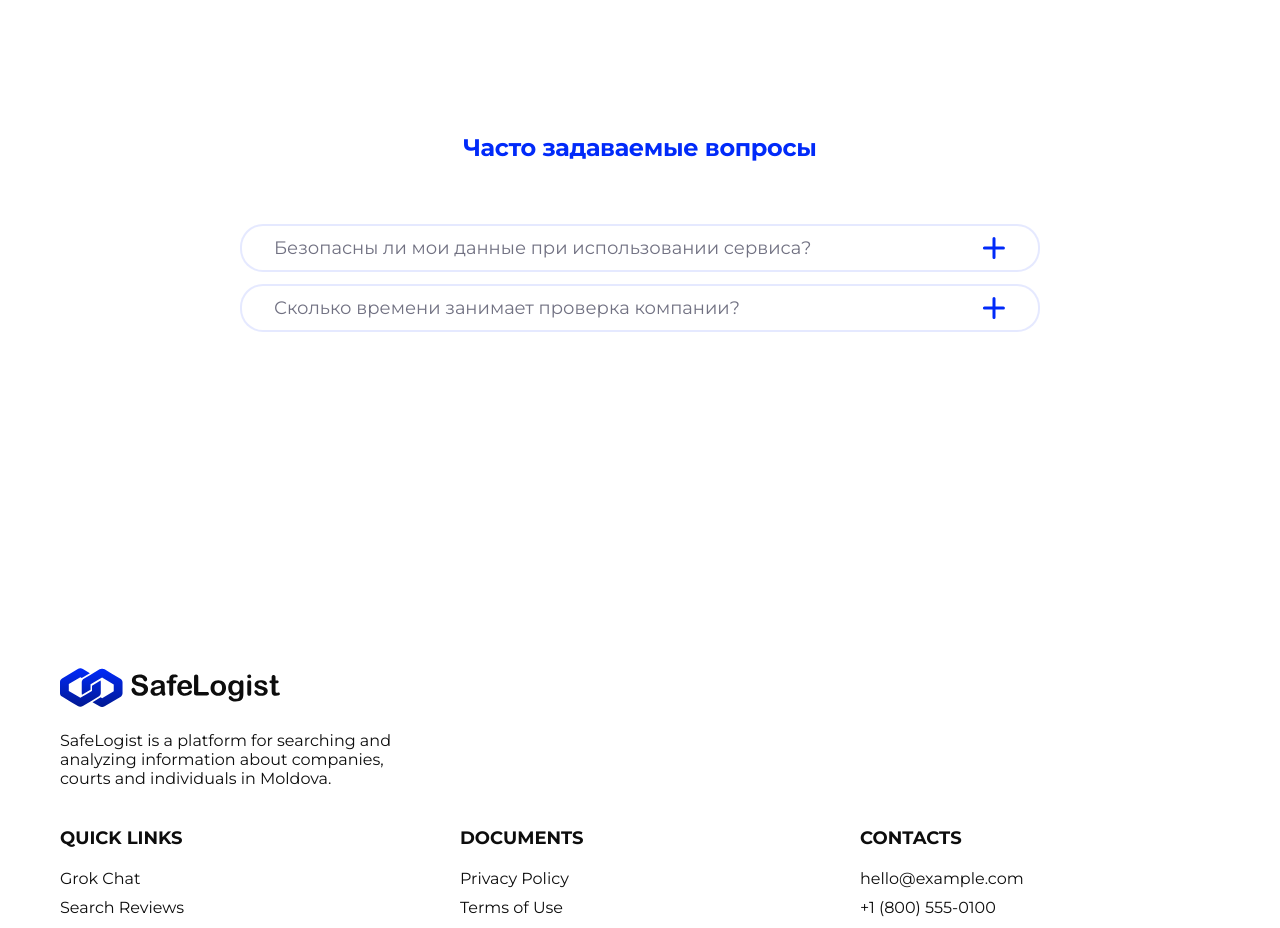
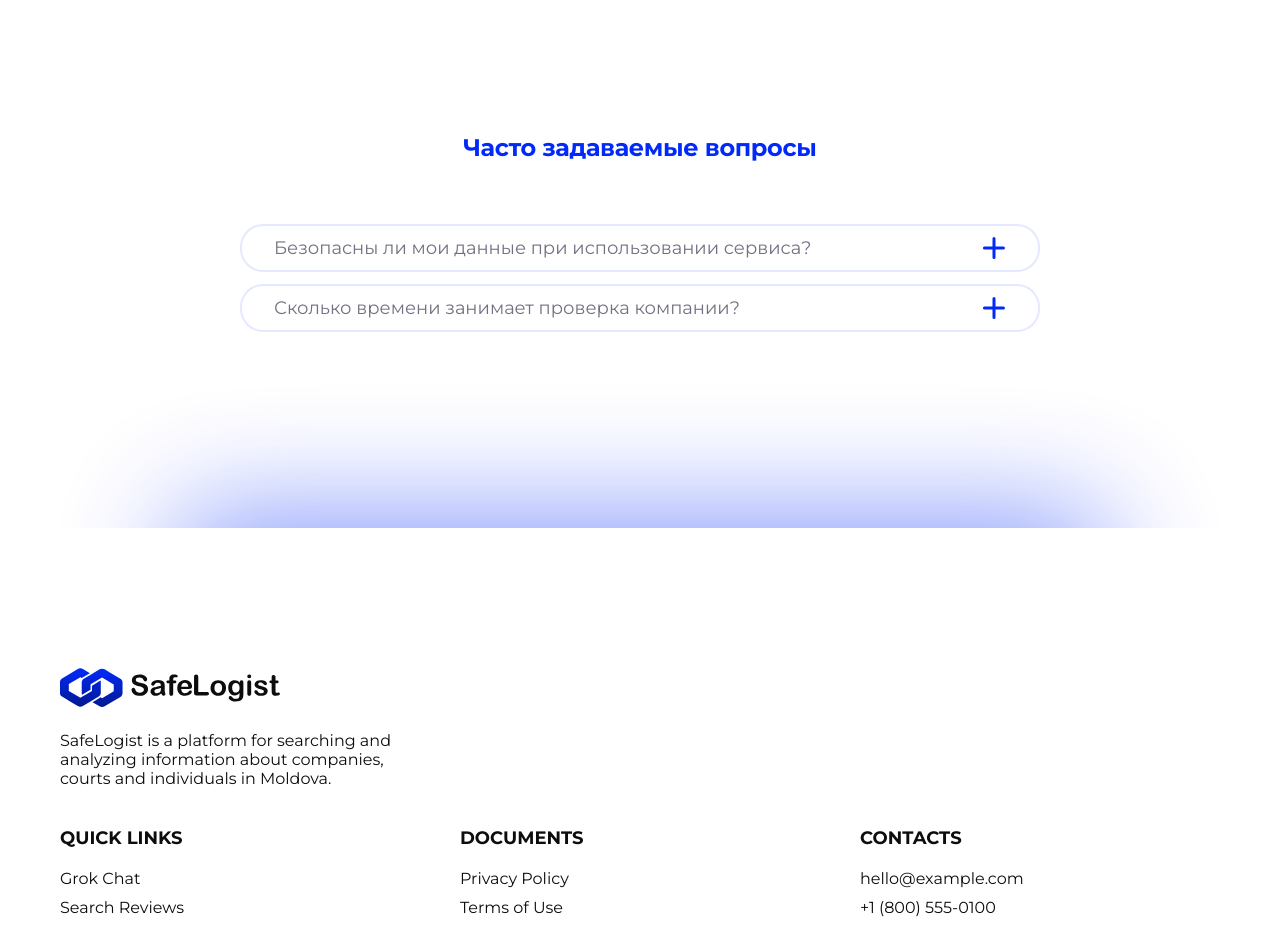
Before and after one commit to AAAlex2001/safelogist, a Next.js app in the folder frontend/: page /en/landing in a window 1280 px wide. Shown: the part 5740-6668 px from the top of the page. Built offline with nearby package versions, Linux system fonts and the light colour scheme; no server answers.

Commit message:
правки

```diff
--- a/frontend/src/app/[locale]/landing/faq/FAQ.module.scss
+++ b/frontend/src/app/[locale]/landing/faq/FAQ.module.scss
@@ -1,10 +1,12 @@
 .faq {
-   margin: 0 auto;
+  margin: 0 auto;
   display: flex;
   flex-direction: column;
   align-items: center;
   gap: 60px;
   padding-bottom: 244px;
+  position: relative;
+  overflow: hidden;
   @media (min-width: 768px) {
     padding-bottom: 196px;
   }
@@ -13,11 +15,27 @@
   }
 }
 
+.faq::after {
+  content: "";
+  position: absolute;
+  left: 50%;
+  bottom: -26vh;
+  width: 80%;
+  height: 28vh;
+  background: var(--primary);
+  filter: blur(60px);
+  opacity: 0.46;
+  transform: translateX(-50%);
+  pointer-events: none;
+}
+
 .headings {
   display: flex;
   flex-direction: column;
   gap: 16px;
   text-align: center;
+  position: relative;
+  z-index: 1;
 }
 
 .items {
@@ -26,4 +44,6 @@
   flex-direction: column;
   align-items: center;
   gap: 12px;
+  position: relative;
+  z-index: 1;
 }
```
